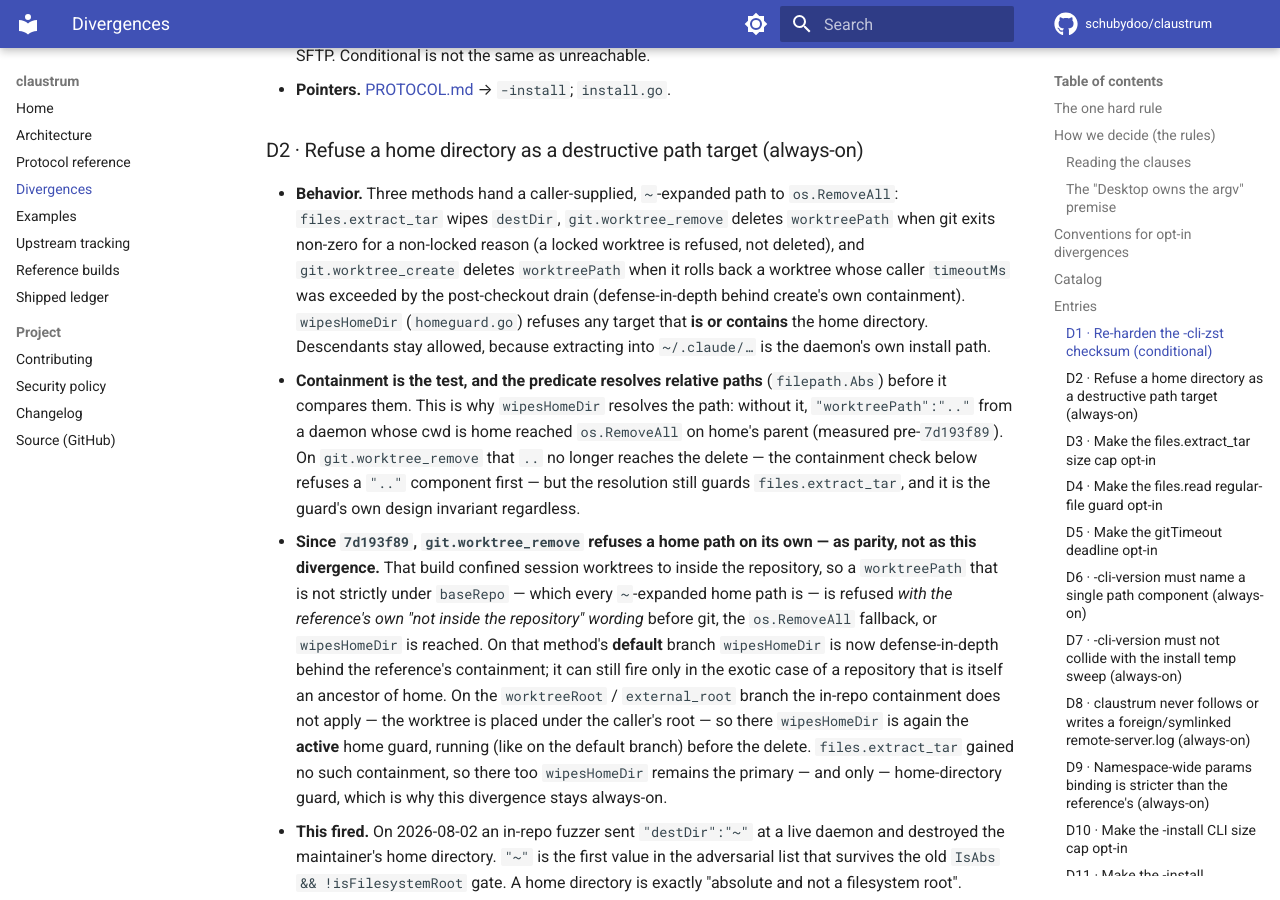
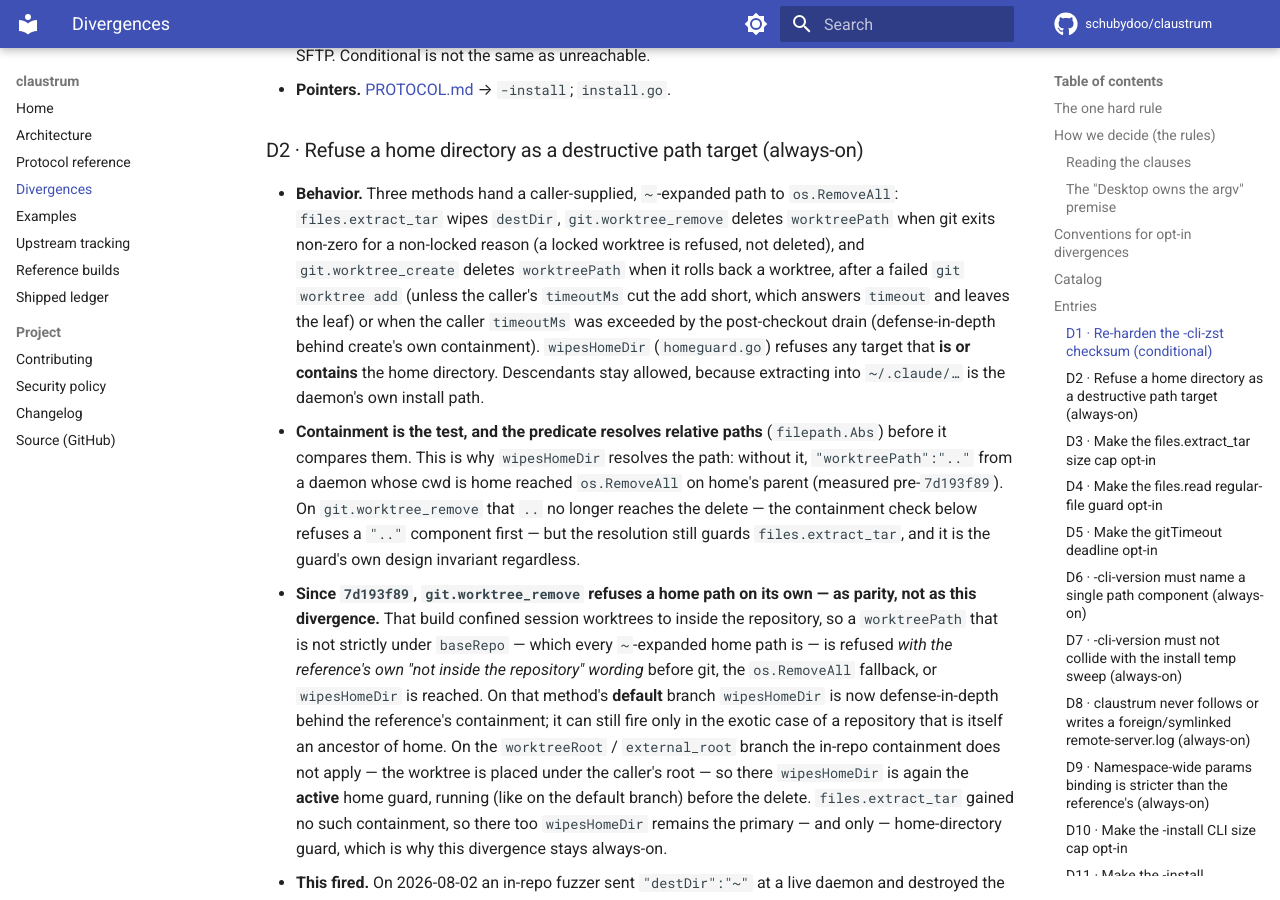
Before and after one commit to schubydoo/claustrum, an MkDocs documentation site: the page built from docs/DIVERGENCES.md, in a window 1280 px wide and 900 px high, scrolled down 6148 px. Built offline with MkDocs 1.6.1 and Material for MkDocs 9.7.7, drawn with Linux system fonts in a browser that asks for light colours; comment, search, counter and statistics services are not loaded.

Commit message:
docs: the worktree_create rollback also runs on a failed git worktree add (#339)
* docs: the worktree_create rollback also runs on a failed git worktree add

* docs: a recovered server.shutdown panic writes no frame (AGENTS.md, PROTOCOL.md)

* docs: qualify the failed-add retry claim in the undoCreatedWorktree header

---------

Co-authored-by: Schuby <12485317+schubydoo@users.noreply.github.com>

```diff
--- a/docs/DIVERGENCES.md
+++ b/docs/DIVERGENCES.md
@@ -206,9 +206,10 @@ operator-declinable. Only CT-2 and CT-5 carry a flag and a key.
   `os.RemoveAll`: `files.extract_tar` wipes `destDir`, `git.worktree_remove`
   deletes `worktreePath` when git exits non-zero for a non-locked reason (a locked
   worktree is refused, not deleted), and `git.worktree_create` deletes
-  `worktreePath` when it rolls back a worktree whose caller `timeoutMs` was
-  exceeded by the post-checkout drain (defense-in-depth behind create's own
-  containment). `wipesHomeDir` (`homeguard.go`)
+  `worktreePath` when it rolls back a worktree, after a failed `git worktree add`
+  (unless the caller's `timeoutMs` cut the add short, which answers `timeout` and
+  leaves the leaf) or when the caller `timeoutMs` was exceeded by the post-checkout
+  drain (defense-in-depth behind create's own containment). `wipesHomeDir` (`homeguard.go`)
   refuses any target that **is or contains** the home directory. Descendants stay
   allowed, because extracting into `~/.claude/…` is the daemon's own install path.
 - **Containment is the test, and the predicate resolves relative paths**
```
Also changed, not shown: .changeset/worktree-create-failed-add.md (+1 -1 lines), AGENTS.md (+11 -6 lines), SECURITY.md (+1 -1 lines), docs/PROTOCOL.md (+3 -1 lines), 2 other files.
